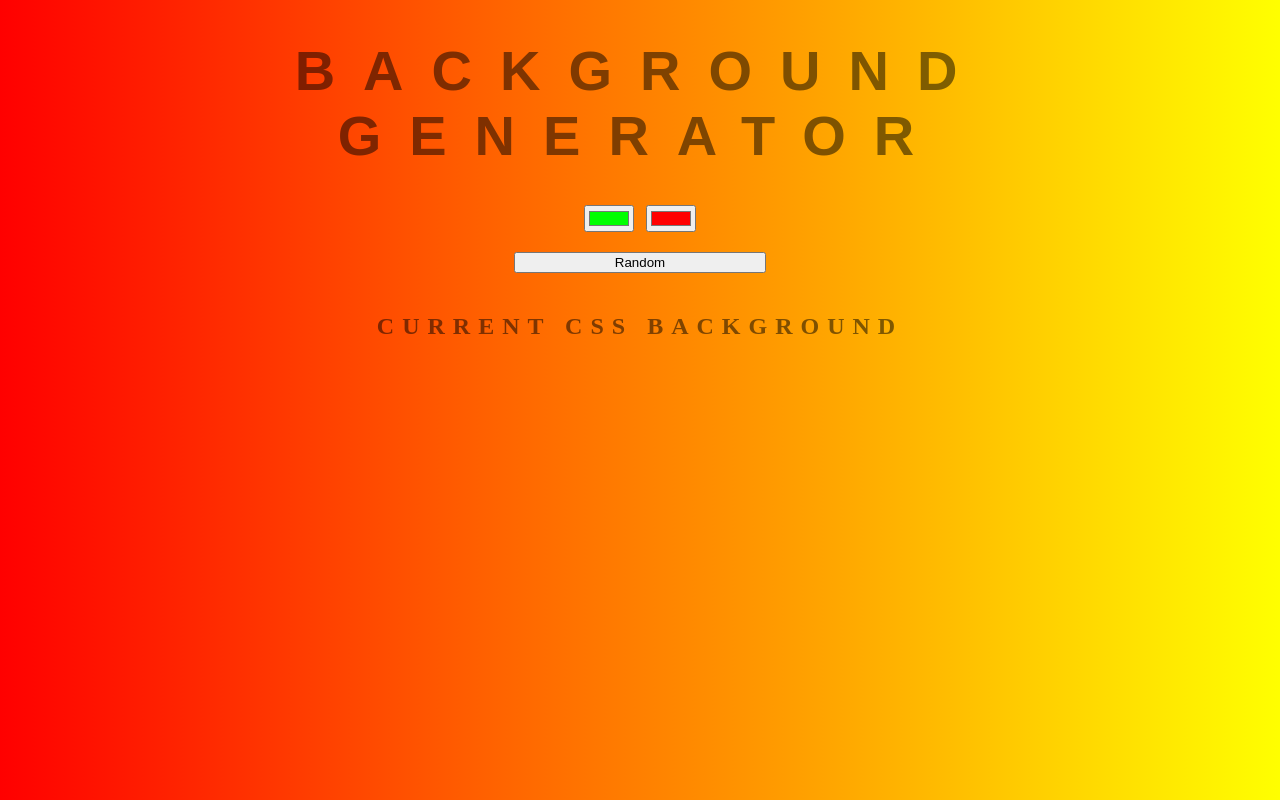
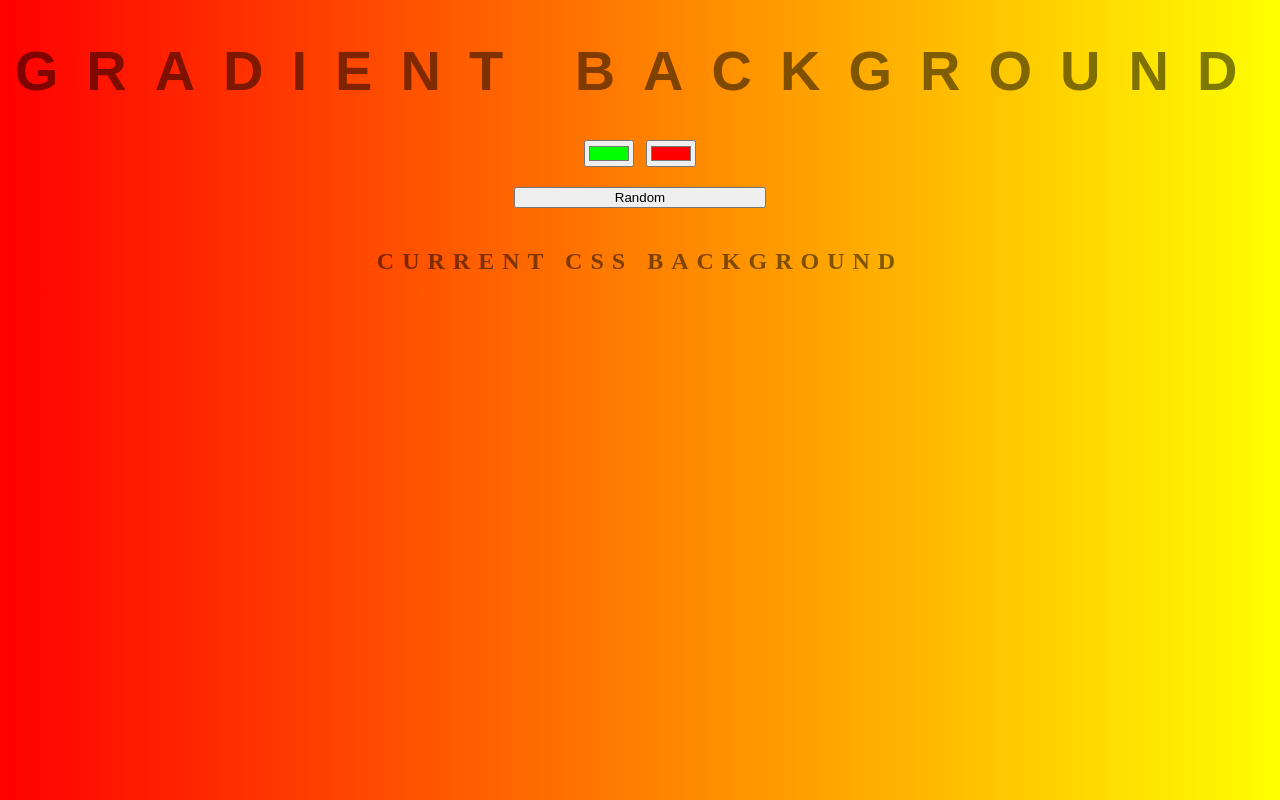
Before and after one commit to dennywirianata/background-color-generator, a plain HTML site: page index.html in a window 1280 px wide. Drawn offline with Linux system fonts and the light colour scheme.

Commit message:
changing title

```diff
--- a/index.html
+++ b/index.html
@@ -7,7 +7,7 @@
     <link rel="stylesheet" type="text/css" href="style.css">
 </head>
 <body id="gradient">
-    <h1>Background Generator</h1>
+    <h1>Gradient Background</h1>
     <input class="color1" type="color" name="color1" value="#00ff00">
     <input class="color2" type="color" name="color2" value="#ff0000">
     <br>
```
